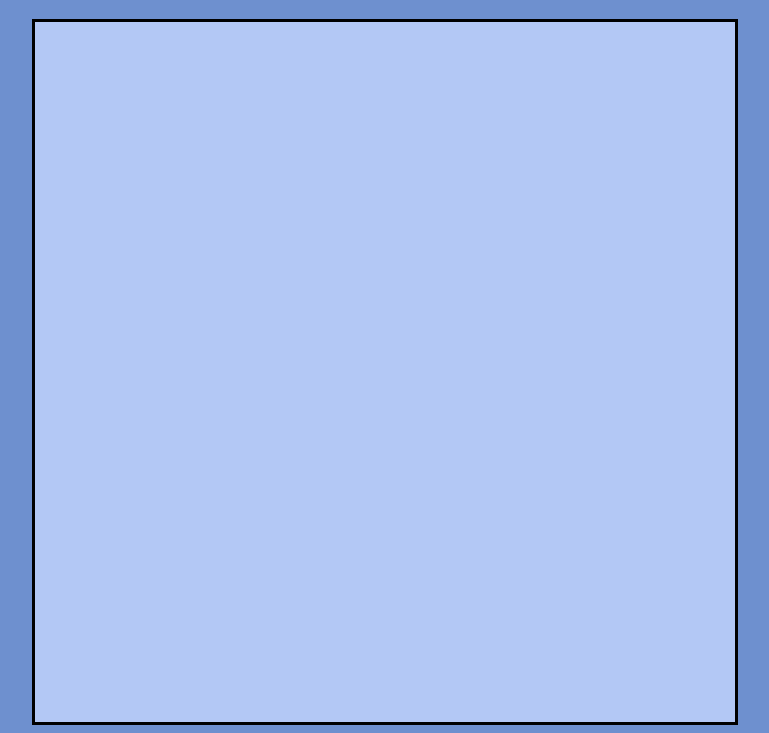
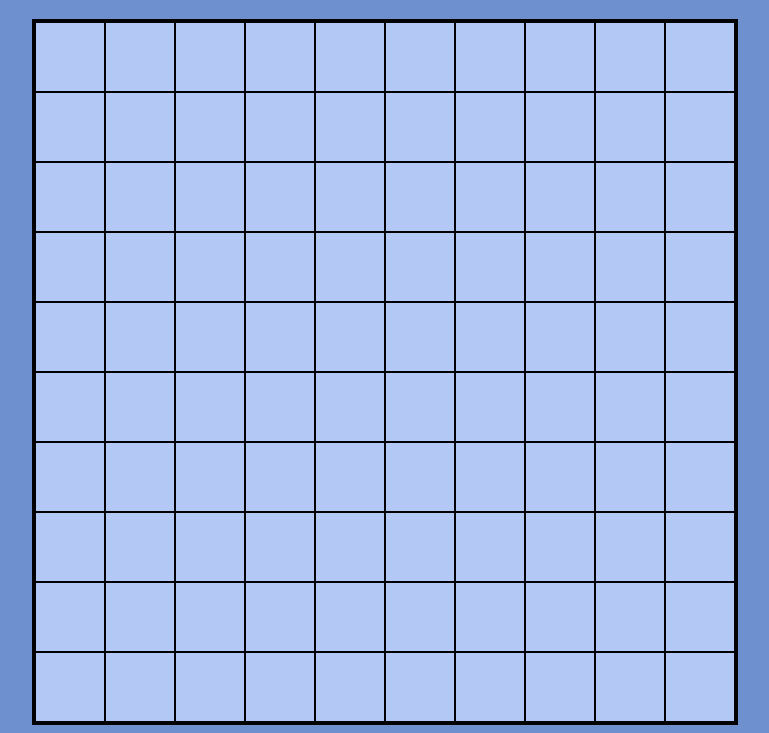
Before and after one commit to VincentBoyles/odin-etch-a-sketch, a plain HTML site: page index.html in a window 1280 px wide. Shown: the part 95-828 px from the top of the page, without its empty margins (255-1024 px from the left). Drawn offline with Linux system fonts and the light colour scheme.

Commit message:
added hover ffect on grids

```diff
--- a/javascript.js
+++ b/javascript.js
@@ -17,10 +17,16 @@ gridBorder.setAttribute('id', 'gridBorder');
 container.appendChild(gridBorder);
 
 // Creation of grid boxes
-for (let i = 0; i <256; i++) {
-let gridBox = document.createElement('div');
+for (let i = 0; i <100; i++) {
+const gridBox = document.createElement('div');
 gridBox.setAttribute('id', 'gridBox');
-gridBox.height = `${700/numberofGrid}px`
-gridBox.width = `${700/numberofGrid}px`
+gridBox.style.height = "70px";
+gridBox.style.width =  "70px";
+
+
+// Mouse over event
+gridBox.addEventListener('mouseover', event => {
+    event.target.style.backgroundColor = 'black';
+});
 gridBorder.appendChild(gridBox);
 }
```
Also changed, not shown: styles.css (line endings or trailing spaces).
